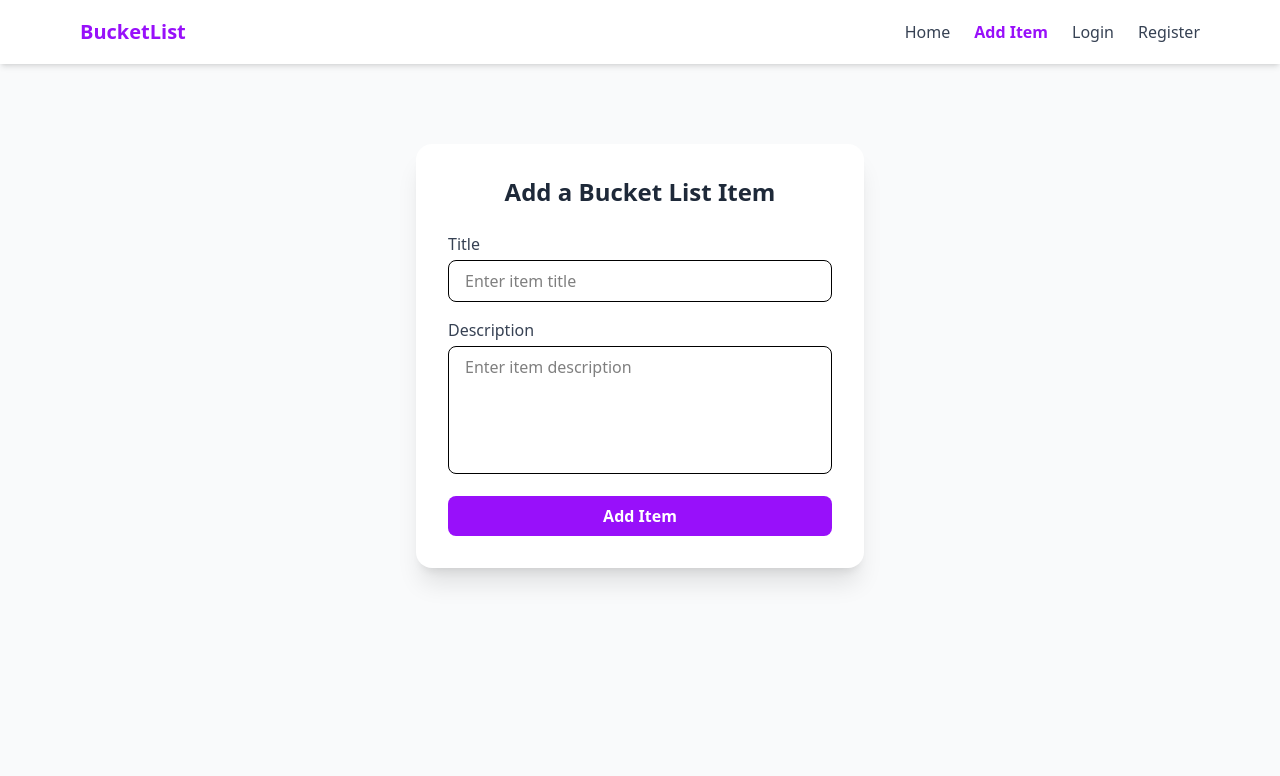
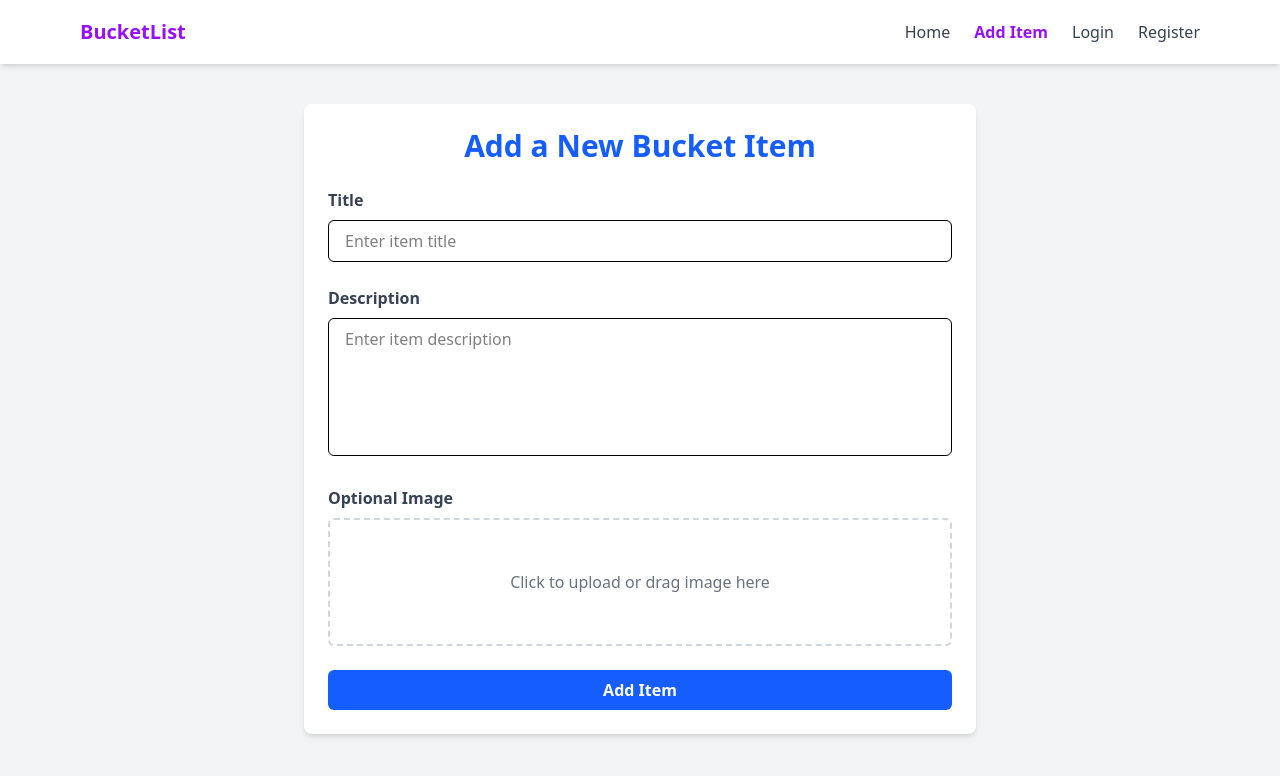
Before and after one commit to tina-codertz/collaborative_bucket_list, a React (Vite) app in the folder Client/bucket/: page /add in a window 1280 px wide. Shown: the top 776 px of the page. Built offline with nearby package versions, Linux system fonts and the light colour scheme.

Commit message:
feat: update pages with images and improved styling

```diff
--- a/Client/bucket/src/pages/AddItem.jsx
+++ b/Client/bucket/src/pages/AddItem.jsx
@@ -7,59 +7,90 @@ import Navbar from "../components/Navbar";
 const AddItem = () => {
   const { addItem } = useContext(ItemsContext);
   const navigate = useNavigate();
+
   const [title, setTitle] = useState("");
   const [description, setDescription] = useState("");
+  const [image, setImage] = useState(null);
 
   const handleSubmit = (e) => {
     e.preventDefault();
-    addItem({ id: Date.now(), title, description });
-    navigate("/");
+
+    const newItem = {
+      id: Date.now(),
+      title,
+      description,
+      image: image ? URL.createObjectURL(image) : null,
+    };
+
+    addItem(newItem);
+    navigate(`/item/${newItem.id}`);
   };
 
   return (
-    <div className="min-h-screen bg-gray-50 font-sans">
-      {/* Navbar */}
+    <div className="min-h-screen bg-gray-100">
       <Navbar />
+      <div className="max-w-2xl mx-auto p-6 mt-10 bg-white shadow-md rounded-lg">
+        <h1 className="text-3xl font-bold text-center text-blue-600 mb-6">
+          Add a New Bucket Item
+        </h1>
 
-      {/* Form Section */}
-      <section className="flex justify-center items-center py-20 px-4">
-        <div className="bg-white rounded-2xl shadow-xl p-8 max-w-md w-full">
-          <h1 className="text-2xl font-bold text-gray-800 mb-6 text-center">
-            Add a Bucket List Item
-          </h1>
-          <form onSubmit={handleSubmit} className="space-y-4">
+        <form onSubmit={handleSubmit} className="space-y-6">
+          {/* Title */}
           <div>
-              <label className="block text-gray-700 font-medium mb-1">Title</label>
+            <label className="block text-gray-700 font-semibold mb-2">Title</label>
             <input
               type="text"
               placeholder="Enter item title"
               value={title}
               onChange={(e) => setTitle(e.target.value)}
               required
-                className="w-full px-4 py-2 border rounded-lg focus:outline-none focus:ring-2 focus:ring-purple-500"
+              className="w-full px-4 py-2 border rounded-md focus:outline-none focus:ring-2 focus:ring-blue-400"
             />
           </div>
 
+          {/* Description */}
           <div>
-              <label className="block text-gray-700 font-medium mb-1">Description</label>
+            <label className="block text-gray-700 font-semibold mb-2">Description</label>
             <textarea
               placeholder="Enter item description"
               value={description}
               onChange={(e) => setDescription(e.target.value)}
               required
-                className="w-full px-4 py-2 border rounded-lg focus:outline-none focus:ring-2 focus:ring-purple-500 resize-none h-32"
-              />
+              rows={5}
+              className="w-full px-4 py-2 border rounded-md focus:outline-none focus:ring-2 focus:ring-blue-400 resize-none"
+            ></textarea>
           </div>
 
+          {/* Image Upload */}
+          <div>
+            <label className="block text-gray-700 font-semibold mb-2">Optional Image</label>
+            <div className="flex items-center justify-center w-full">
+              <label className="flex flex-col items-center justify-center w-full h-32 border-2 border-dashed border-gray-300 rounded-md cursor-pointer hover:border-blue-400 hover:bg-gray-50 transition">
+                <span className="text-gray-500 text-center">
+                  Click to upload or drag image here
+                </span>
+                <input
+                  type="file"
+                  accept="image/*"
+                  onChange={(e) => setImage(e.target.files[0])}
+                  className="hidden"
+                />
+              </label>
+            </div>
+            {image && (
+              <p className="mt-2 text-green-600 font-medium">{image.name} selected</p>
+            )}
+          </div>
+
+          {/* Submit */}
           <button
             type="submit"
-              className="w-full bg-purple-600 text-white font-semibold py-2 rounded-lg hover:bg-purple-700 transition duration-300"
+            className="w-full bg-blue-600 text-white font-semibold py-2 rounded-md hover:bg-blue-500 transition"
           >
             Add Item
           </button>
         </form>
       </div>
-      </section>
     </div>
   );
 };
--- a/Client/bucket/src/pages/ItemDetails.jsx
+++ b/Client/bucket/src/pages/ItemDetails.jsx
@@ -1,20 +1,47 @@
 // src/pages/ItemDetails.jsx
 import React, { useContext } from "react";
-import { useParams } from "react-router-dom";
+import { useParams, useNavigate } from "react-router-dom";
 import { ItemsContext } from "../context/ItemsContext";
+import Navbar from "../components/Navbar";
 
 const ItemDetails = () => {
   const { id } = useParams();
   const { items } = useContext(ItemsContext);
+  const navigate = useNavigate();
 
   const item = items.find((i) => i.id.toString() === id);
 
-  if (!item) return <p>Item not found</p>;
+  if (!item)
+    return (
+      <div className="min-h-screen flex flex-col items-center justify-center bg-gray-100">
+        <Navbar />
+        <p className="text-red-500 text-xl mt-10">Item not found!</p>
+      </div>
+    );
 
   return (
-    <div>
-      <h1>{item.title}</h1>
-      <p>{item.description}</p>
+    <div className="min-h-screen bg-gray-100">
+      <Navbar />
+      <div className="max-w-xl mx-auto p-6 mt-10 bg-white shadow-lg rounded-lg">
+        {/* Display Image if uploaded */}
+        {item.image && (
+          <img
+            src={item.image}
+            alt={item.title}
+            className="w-full h-64 object-cover rounded-md mb-6"
+          />
+        )}
+
+        <h1 className="text-3xl font-bold text-blue-600 mb-4">{item.title}</h1>
+        <p className="text-gray-700 mb-6">{item.description}</p>
+
+        <button
+          onClick={() => navigate(-1)}
+          className="bg-blue-600 text-white px-6 py-2 rounded-md hover:bg-blue-500 transition"
+        >
+          Back
+        </button>
+      </div>
     </div>
   );
 };
```
Lines whose indentation alone changed are shown as unchanged.
